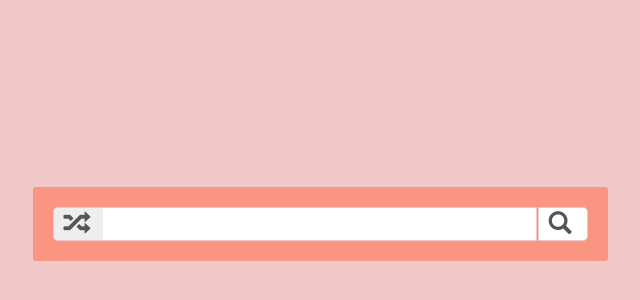
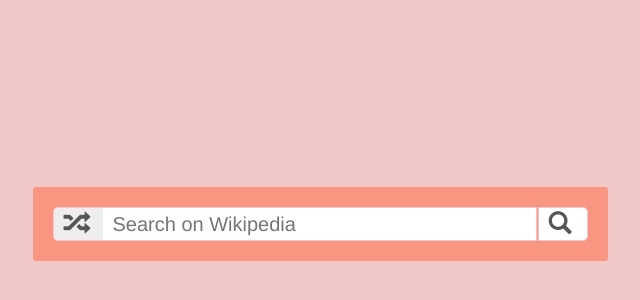
Before and after one commit to BenGitter/WikipediaViewer, a plain HTML site: page index.html in a window 1280 px wide. Shown: the part 18-318 px from the top of the page, without its empty margins (320-960 px from the left). Drawn offline with nearby package versions, Linux system fonts and the light colour scheme.

Commit message:
Added placeholder to search input

```diff
--- a/index.html
+++ b/index.html
@@ -20,7 +20,7 @@
       <a href="https://en.wikipedia.org/wiki/Special:Random"><div id="randomIcon">
         <span class="glyphicon glyphicon-random"></span>
       </div></a>
-      <div class="col-xs-12"><input type="text" /></div>
+      <div class="col-xs-12"><input type="search" placeholder="Search on Wikipedia" /></div>
       <div id="searchIcon"><span class="glyphicon glyphicon-search"></span></div>
     </div>
   </div>
```
